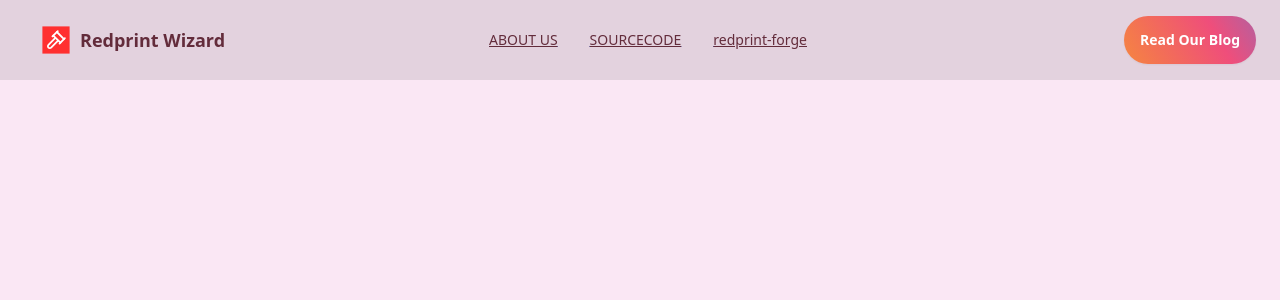
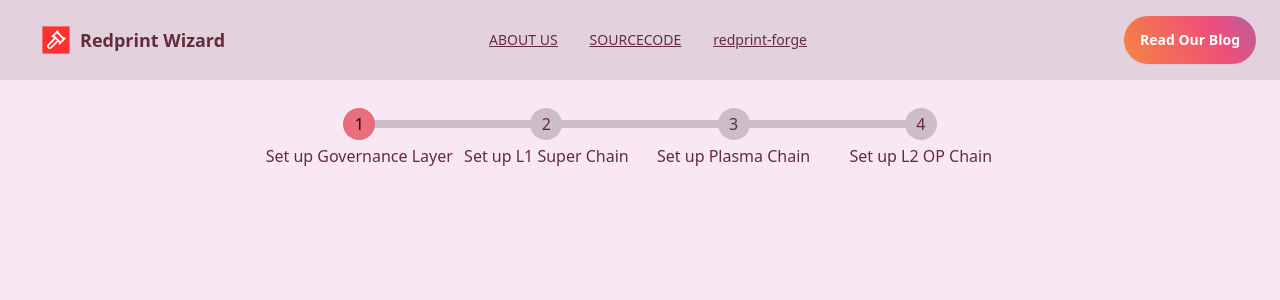
Before and after one commit to Ratimon/redprint-wizard, a SvelteKit app: page / in a window 1280 px wide. Shown: the top 300 px of the page. Built offline with nearby package versions, Linux system fonts and the light colour scheme.

Commit message:
Feat (./src) Layouting main sections & steps

```diff
--- a/src/routes/+layout.svelte
+++ b/src/routes/+layout.svelte
@@ -2,6 +2,15 @@
     import '../app.postcss';
     import {url} from '$lib/utils/path';
 	import {appName, appDescription, themeColor, appleStatusBarStyle} from 'web-config';
+
+    import Header from './Header.svelte';
+
+    const headLinks = [
+    {pathname: '#about', title: 'ABOUT US'},
+    {pathname: '#source', title: 'SOURCECODE'},
+    {pathname: '#redprimt-forge', title: 'redprint-forge'},
+    ];
+
 </script>
 
 <svelte:head>
@@ -33,4 +42,10 @@
 	<meta name="apple-mobile-web-app-title" content={appName} />
 </svelte:head>
 
-<slot />
+<Header links={headLinks} class="bg-base-200 "></Header>
+
+<!-- <slot /> -->
+
+<div class="min-h-full flex flex-col">
+    <slot />
+</div>
--- a/src/routes/+page.svelte
+++ b/src/routes/+page.svelte
@@ -1,13 +1,29 @@
 <script  lang="ts">
-
-    import Header from './Header.svelte';
-
-    const headLinks = [
-      {pathname: '#about', title: 'ABOUT US'},
-      {pathname: '#source', title: 'SOURCECODE'},
-      {pathname: '#redprimt-forge', title: 'redprint-forge'},
-  	];
 
 </script>
 
-<Header links={headLinks} class="bg-base-200 "></Header>
+<nav class="flex justify-center my-6">
+
+    <ul class="steps">
+
+        <a href="/1" class="step step-primary">
+            Set up Governance Layer
+        </a>
+
+        <a href="/2" class="step"
+        >
+            Set up L1 Super Chain
+        </a>
+
+        <a href="/3" class="step">
+            Set up Plasma Chain
+        </a>
+
+        <a href="/4" class="step">
+            Set up L2 OP Chain
+         </a>
+
+    </ul>
+
+
+</nav>
--- a/src/routes/Header.svelte
+++ b/src/routes/Header.svelte
@@ -1,7 +1,7 @@
 <script lang="ts">
   import Icon from '@iconify/svelte';
 
-  import NavScrolls from '$lib/ui/header/NavScrolls.svelte';
+  import NavTabs from '$lib/ui/header/NavScrolls.svelte';
   import ButtonGradient from '$lib/ui/buttons/ButtonGradient.svelte';
 
   import {appName} from 'web-config';
@@ -40,7 +40,7 @@
       </div>
 
       <div class="hidden lg:flex lg:justify-center lg:gap-12 lg:items-center" >
-        <NavScrolls
+        <NavTabs
           pages={links}
           class="link link-info"
           tabClass="tab tab-sm tab-lifted flex-1"
@@ -95,7 +95,7 @@
           <!-- links on small screens -->
           <div class="flow-root mt-6">
             <div class="py-4">
-              <NavScrolls
+              <NavTabs
                 pages={links}
                 class="flex flex-col gap-y-4 items-start"
 
```
Also changed, not shown: 1 other file (tests, documents, lock files or other folders).
